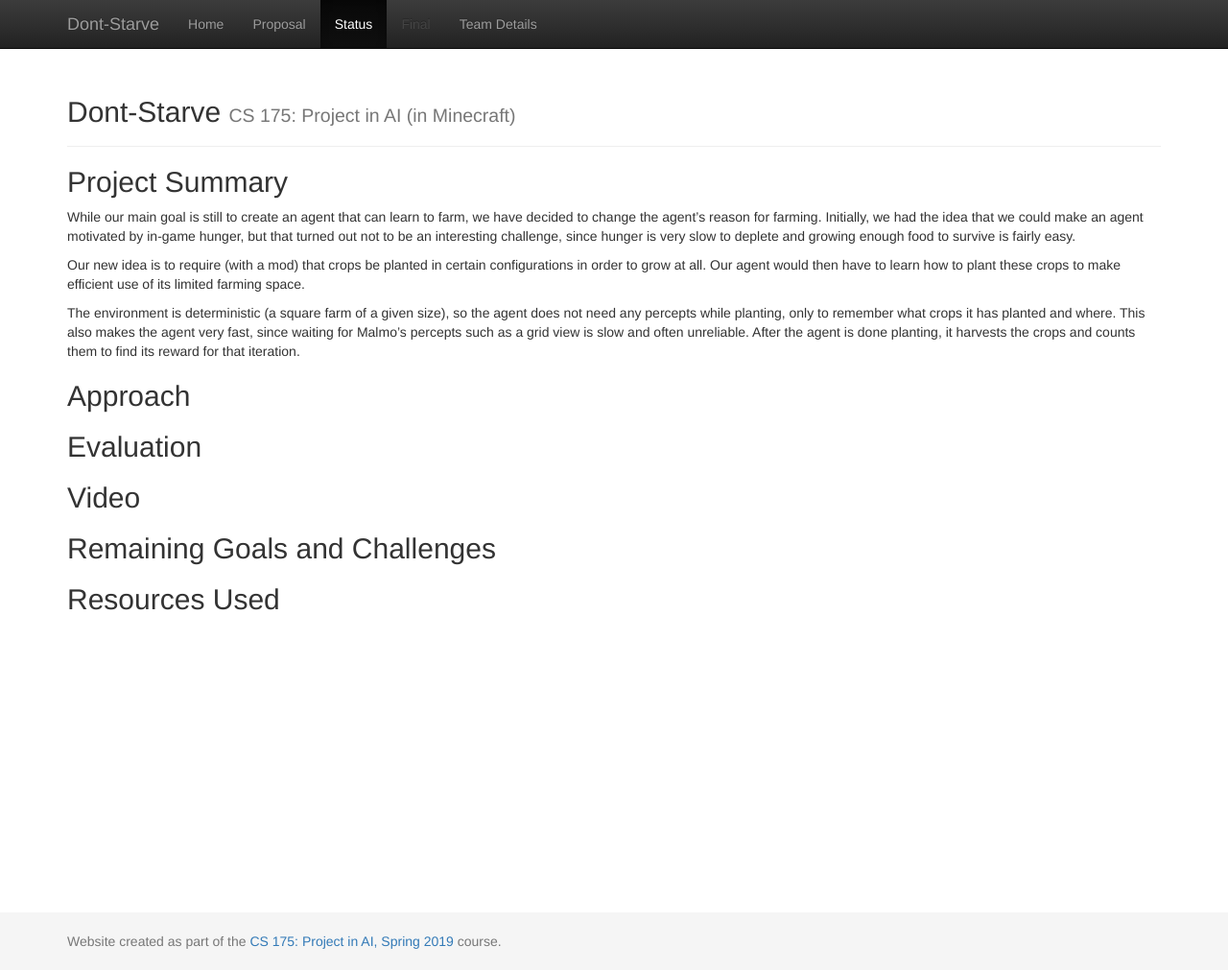
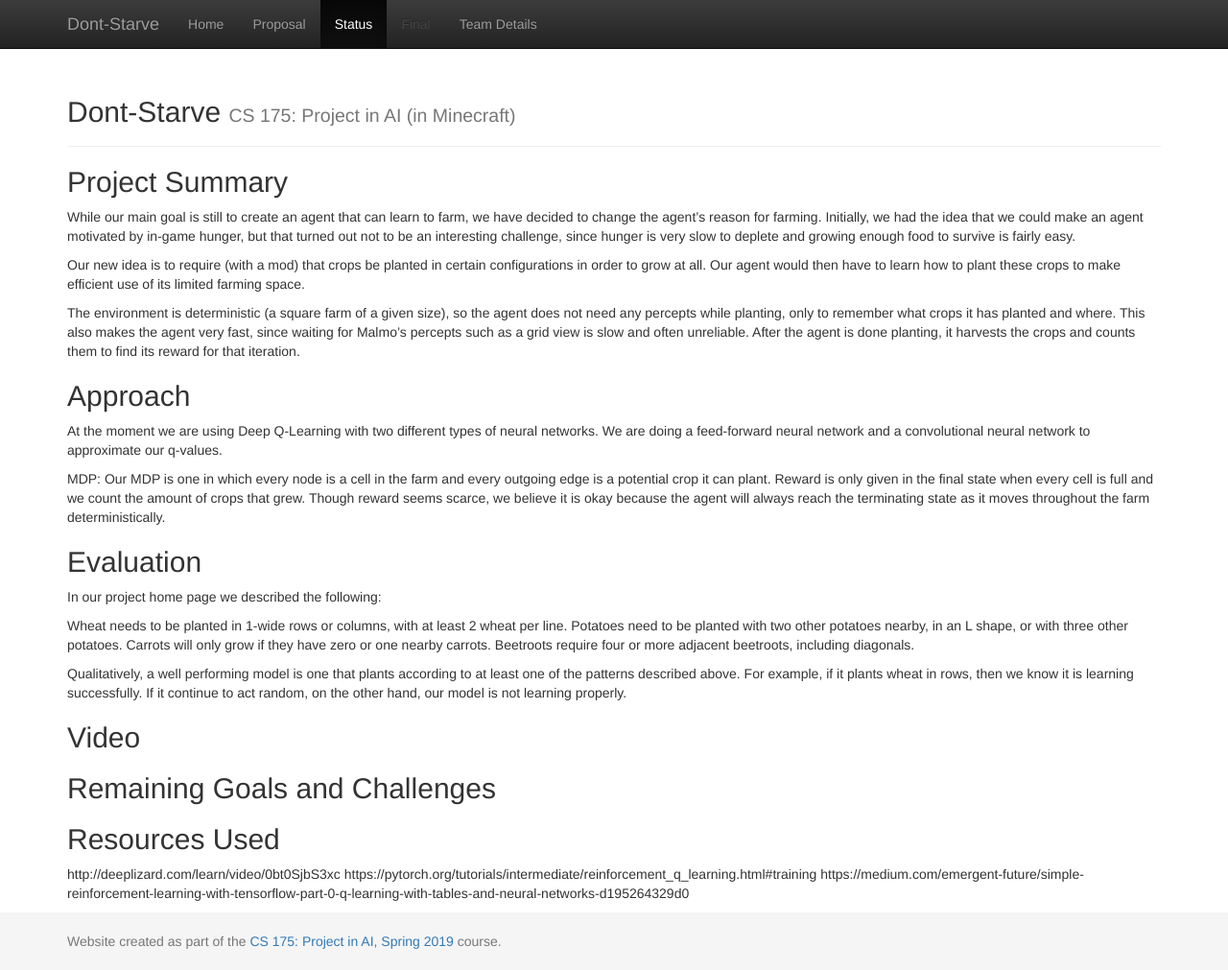
Before and after one commit to Farbod909/cs175-dont-starve, a Jekyll site: the page built from docs/status.md, in a window 1280 px wide and 1011 px high. Shown: the whole window at 96% size. Built offline with Jekyll 4.4.1, drawn with Linux system fonts in a browser that asks for light colours.

Commit message:
Update status.md

```diff
--- a/docs/status.md
+++ b/docs/status.md
@@ -12,11 +12,26 @@ Our new idea is to require (with a mod) that crops be planted in certain configu
 The environment is deterministic (a square farm of a given size), so the agent does not need any percepts while planting, only to remember what crops it has planted and where. This also makes the agent very fast, since waiting for Malmo's percepts such as a grid view is slow and often unreliable. After the agent is done planting, it harvests the crops and counts them to find its reward for that iteration.
 
 ## Approach
+At the moment we are using Deep Q-Learning with two different types of neural networks. We are doing a feed-forward neural network and a convolutional neural network to approximate our q-values.
+
+MDP:
+Our MDP is one in which every node is a cell in the farm and every outgoing edge is a potential crop it can plant. Reward is only given in the final state when every cell is full and we count the amount of crops that grew. Though reward seems scarce, we believe it is okay because the agent will always reach the terminating state as it moves throughout the farm deterministically.
 
 ## Evaluation
+In our project home page we described the following:
+
+Wheat needs to be planted in 1-wide rows or columns, with at least 2 wheat per line.
+Potatoes need to be planted with two other potatoes nearby, in an L shape, or with three other potatoes.
+Carrots will only grow if they have zero or one nearby carrots.
+Beetroots require four or more adjacent beetroots, including diagonals.
+
+Qualitatively, a well performing model is one that plants according to at least one of the patterns described above. For example, if it plants wheat in rows, then we know it is learning successfully. If it continue to act random, on the other hand, our model is not learning properly.
 
 ## Video
 
 ## Remaining Goals and Challenges
 
 ## Resources Used
+http://deeplizard.com/learn/video/0bt0SjbS3xc
+https://pytorch.org/tutorials/intermediate/reinforcement_q_learning.html#training
+https://medium.com/emergent-future/simple-reinforcement-learning-with-tensorflow-part-0-q-learning-with-tables-and-neural-networks-d195264329d0
```
